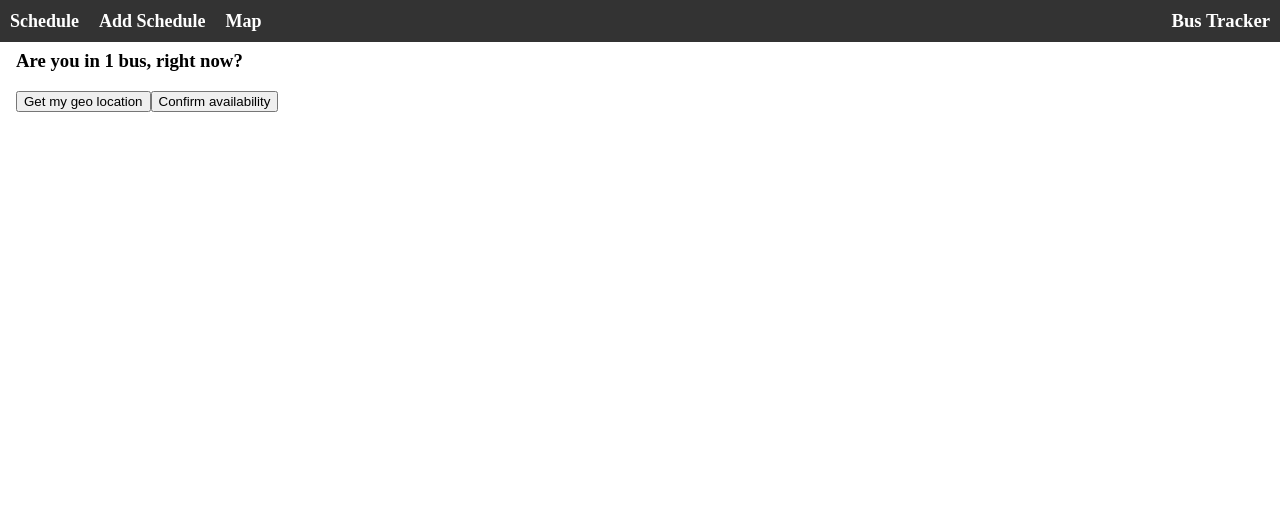
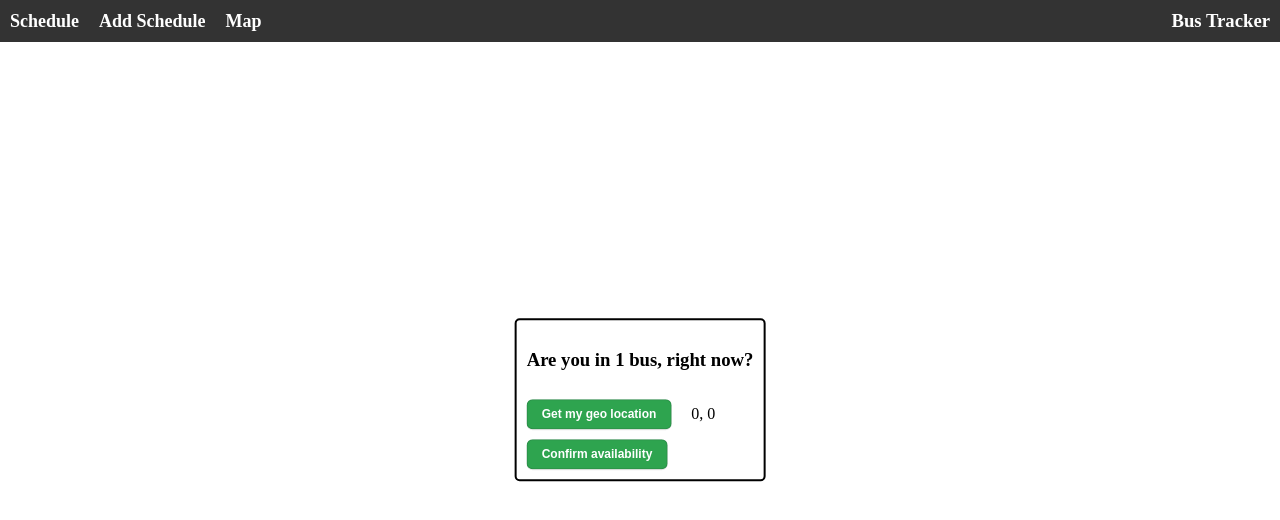
Before and after one commit to oshanAmarasuriya/Bus-Tracker-frontend, an Angular app: page /vote/1/1 in a window 1280 px wide. Shown: the top 520 px of the page. Built offline with nearby package versions, Linux system fonts and the light colour scheme.

Commit message:
Implemented adding new schedules

```diff
--- a/src/app/app.component.ts
+++ b/src/app/app.component.ts
@@ -1,11 +1,12 @@
 import { Component } from '@angular/core';
 import { RouterOutlet } from '@angular/router';
 import { NavbarComponent } from './navbar/navbar.component';
+import { FormsModule } from '@angular/forms';
 
 @Component({
   selector: 'app-root',
   standalone: true,
-  imports: [RouterOutlet,NavbarComponent],
+  imports: [RouterOutlet,NavbarComponent,FormsModule],
   templateUrl: './app.component.html',
   styleUrl: './app.component.css'
 })
--- a/src/app/app.routes.ts
+++ b/src/app/app.routes.ts
@@ -2,11 +2,13 @@ import { Routes } from '@angular/router';
 import { HomeComponent } from './home/home.component';
 import { VotingComponent } from './voting/voting.component';
 import { MapViewComponent } from './map-view/map-view.component';
+import { ScheduleAdderComponent } from './schedule-adder/schedule-adder.component';
 
 export const routes: Routes = [
     { path: '', redirectTo: '/home', pathMatch: 'full' },
     { path: 'home', component: HomeComponent},
     // { path: 'voting', component: VotingComponent},
     { path: 'vote/:scheduleId/:routeInfo', component: VotingComponent },
+    {path: 'add',component: ScheduleAdderComponent},
     { path: 'map', component: MapViewComponent}
 ];
--- a/src/app/home/home.component.css
+++ b/src/app/home/home.component.css
@@ -28,3 +28,32 @@ table {
   th {
     background-color: #d1d1d1;
   }
+
+  #btn-vote{
+  background-color: #2ea44f;
+  border: 1px solid rgba(27, 31, 35, .15);
+  border-radius: 6px;
+  box-shadow: rgba(27, 31, 35, .1) 0 1px 0;
+  box-sizing: border-box;
+  color: #fff;
+  cursor: pointer;
+  display: inline-block;
+  font-size: 12px;
+  font-weight: 600;
+  line-height: 20px;
+  padding: 4px 14px;
+  position: relative;
+  text-align: center;
+  text-decoration: none;
+  user-select: none;
+  -webkit-user-select: none;
+  vertical-align: middle;
+  white-space: nowrap;
+
+  }
+
+
+
+  #btn-vote:hover {
+  background-color: #2c974b;
+}
--- a/src/app/home/home.component.html
+++ b/src/app/home/home.component.html
@@ -8,7 +8,7 @@
       <thead>
         <tr>
           <th>Route Info</th>
-          <th>Scheduled departure-arrival</th>
+          <th>Scheduled departure/arrival</th>
           <th>Votes for availability</th>
           <th>Last known location</th>
           <th>Your vote</th>
@@ -17,11 +17,11 @@
       <tbody>
         <tr *ngFor="let schedule of scheduleData">
           <td>{{schedule.route.routeNumber}}- {{schedule.route.origin}}-{{schedule.route.destination}}</td>
-          <td>{{schedule.departureTime}}-{{schedule.arrivalTime}}</td>
+          <td>{{schedule.departureTime}}/{{schedule.arrivalTime}}</td>
           <td>{{schedule.votes}}</td>
-          <td>{{schedule.lastLocation}}</td>
+          <td>{{schedule.lastKnownLatitude}}-{{schedule.lastKnownLongitude}}</td>
 
-          <td><button (click)="onButtonClick(schedule.scheduleId,schedule.route.routeNumber+'- '+schedule.route.origin+'-'+schedule.route.destination)">I'm in</button></td>
+          <td><button id="btn-vote" (click)="onButtonClick(schedule.scheduleId,schedule.route.routeNumber+'- '+schedule.route.origin+'-'+schedule.route.destination)">I'm in</button></td>
 
         </tr>
       </tbody>
--- /dev/null
+++ b/src/app/schedule-adder/schedule-adder.component.css
@@ -0,0 +1,79 @@
+body{
+    margin-top: 50px;
+
+}
+
+.form-container {
+    display: flex;
+    justify-content: center;
+    align-items: center;
+    position: absolute;
+    top: 50%;
+    left: 50%;
+    transform: translate(-50%, -50%);
+  }
+
+  form {
+    background-color: #fff;
+    padding: 20px;
+    border-radius: 10px;
+    box-shadow: 0 0 8px rgba(0, 0, 0, 0.4);
+    width: 300px;
+  }
+
+  .form-group {
+    margin-bottom: 15px;
+  }
+
+  .form-group label {
+    display: block;
+    margin-bottom: 5px;
+    font-weight: bold;
+  }
+
+  .form-control {
+    width: 100%;
+    padding: 8px;
+    box-sizing: border-box;
+    border: 1px solid #ccc;
+    border-radius: 5px;
+  }
+
+  .form-buttons {
+    display: flex;
+    justify-content: space-between;
+  }
+
+  .btn {
+    padding: 10px 15px;
+    border: none;
+    border-radius: 5px;
+    cursor: pointer;
+  }
+
+  .btn-primary {
+    background-color: #007bff;
+    color: white;
+  }
+
+  .btn-secondary {
+    background-color: #6c757d;
+    color: white;
+  }
+
+  .top-right-button {
+    position: absolute;
+    top: 50px;
+    right: 10px;
+    padding: 8px 16px;
+    background-color: #007bff;
+    color: white;
+    border: none;
+    border-radius: 5px;
+    cursor: pointer;
+    font-size: 12px;
+  }
+
+  .top-right-button:hover {
+    background-color: #0056b3;
+  }
--- /dev/null
+++ b/src/app/schedule-adder/schedule-adder.component.html
@@ -0,0 +1,34 @@
+<body>
+    <h3>Add new schedule</h3>
+    <button class="top-right-button">Add New Route</button>
+    <div class="form-container">
+        <form>
+          <div class="form-group">
+            <label for="route">Select Route:</label>
+            <select id="route" name="route" class="form-control" [(ngModel)]="formData.routeId">
+                <option value="" disabled selected>Select a route</option>
+                <option *ngFor="let route of routeList" [value]="route.routeId">
+                  {{ route.routeNumber }} - {{ route.origin }} - {{ route.destination }}
+                </option>
+
+            </select>
+          </div>
+
+          <div class="form-group">
+            <label for="departure">Scheduled Departure:</label>
+            <input type="datetime-local" id="departure" name="departure" class="form-control" [(ngModel)]="formData.departureTime">
+          </div>
+
+          <div class="form-group">
+            <label for="arrival">Scheduled Arrival:</label>
+            <input type="datetime-local" id="arrival" name="arrival" class="form-control" [(ngModel)]="formData.arrivalTime">
+          </div>
+
+          <div class="form-buttons">
+            <button type="button" class="btn btn-primary" (click)="onProceed()">Proceed</button>
+            <button type="button" class="btn btn-secondary">Cancel</button>
+          </div>
+        </form>
+      </div>
+
+</body>
--- /dev/null
+++ b/src/app/schedule-adder/schedule-adder.component.ts
@@ -0,0 +1,61 @@
+import { Component } from '@angular/core';
+import { RequestHandlingService } from '../services/request-handling.service';
+import { Router } from '@angular/router';
+import { CommonModule } from '@angular/common';
+import { FormsModule } from '@angular/forms';
+
+@Component({
+  selector: 'app-schedule-adder',
+  standalone: true,
+  imports: [CommonModule,FormsModule],
+  templateUrl: './schedule-adder.component.html',
+  styleUrl: './schedule-adder.component.css'
+})
+export class ScheduleAdderComponent {
+
+  routeList: any[] = [];
+
+  constructor(private requestHandlingService: RequestHandlingService, private router: Router){
+  }
+
+  ngOnInit(): void {
+    //Calling backend API
+    this.requestHandlingService.fetchRoutes().subscribe((result) => {
+      this.routeList = result;
+      console.log(this.routeList);
+    },
+      (error) => {
+        console.error(error);
+
+      });
+
+  }
+
+  formData = {
+    routeId: null,
+    departureTime: null,
+    arrivalTime: null
+  };
+
+  onProceed() {
+    // Log form data in JSON format
+    if(this.formData.routeId!=null && this.formData.arrivalTime!=null && this.formData.departureTime!=null ){
+      this.requestHandlingService.sendSchedule((this.formData)).subscribe((result) => {
+        alert("Successfully added!");
+        this.clearForm();
+        this.router.navigate(['/home']);
+      },
+        (error) => {
+          alert("something went wrong!");
+        });
+
+    }
+  }
+
+  clearForm() {
+    this.formData.routeId = null;
+    this.formData.arrivalTime = null;
+    this.formData.departureTime = null;
+  }
+
+}
--- a/src/app/services/request-handling.service.ts
+++ b/src/app/services/request-handling.service.ts
@@ -26,5 +26,15 @@ export class RequestHandlingService {
     return this.http.patch(`${this.apiUrl}/v1/schedules/vote/${id}`, voteData, { withCredentials: true });
   }
 
+  fetchRoutes():  Observable<any[]> {
+    return this.http.get<any[]>(`${this.apiUrl}/v1/routes/all`)
+  }
+
+  sendSchedule(formData: any): Observable<any> {
+    const url = `${this.apiUrl}/v1/schedules/add`;
+    return this.http.post<any>(url, formData);
+  }
+
+
 
 }
--- a/src/app/voting/voting.component.css
+++ b/src/app/voting/voting.component.css
@@ -1,3 +1,80 @@
 body{
     margin-top:50px;
+
 }
+#container{
+    position: absolute;
+    top: 50%;
+    left: 50%;
+    transform: translate(-50%, -50%);
+    border: 2px solid black;
+    border-radius: 5px;
+    padding:10px;
+}
+
+#location-container{
+    display: flex;
+    align-items: center;
+}
+
+#coordinates{
+    margin-left: 20px;
+}
+
+#btn-location{
+    background-color: #2ea44f;
+    border: 1px solid rgba(27, 31, 35, .15);
+    border-radius: 6px;
+    box-shadow: rgba(27, 31, 35, .1) 0 1px 0;
+    box-sizing: border-box;
+    color: #fff;
+    cursor: pointer;
+    display: inline-block;
+    font-size: 12px;
+    font-weight: 600;
+    line-height: 20px;
+    padding: 4px 14px;
+    position: relative;
+    text-align: center;
+    text-decoration: none;
+    user-select: none;
+    -webkit-user-select: none;
+    vertical-align: middle;
+    white-space: nowrap;
+
+    }
+
+
+
+    #btn-location:hover {
+    background-color: #2c974b;
+  }
+
+  #btn-vote-confirm{
+    background-color: #2ea44f;
+    border: 1px solid rgba(27, 31, 35, .15);
+    border-radius: 6px;
+    box-shadow: rgba(27, 31, 35, .1) 0 1px 0;
+    box-sizing: border-box;
+    color: #fff;
+    cursor: pointer;
+    display: inline-block;
+    font-size: 12px;
+    font-weight: 600;
+    line-height: 20px;
+    padding: 4px 14px;
+    position: relative;
+    text-align: center;
+    text-decoration: none;
+    user-select: none;
+    -webkit-user-select: none;
+    vertical-align: middle;
+    white-space: nowrap;
+
+    }
+
+
+
+    #btn-vote-confirm:hover {
+    background-color: #2c974b;
+  }
--- a/src/app/voting/voting.component.html
+++ b/src/app/voting/voting.component.html
@@ -1,6 +1,10 @@
 <body>
+    <div id=container>
     <h3>Are you in {{routeInfo}} bus, right now?</h3>
-    <button (click)="onLocationButtonOnClick()">Get my geo location</button>
-    <button (click)="onButtonClick()">Confirm availability</button>
-
+    <div id="location-container">
+        <button id="btn-location" (click)="onLocationButtonOnClick()">Get my geo location</button>
+        <p id="coordinates">{{latitude}}, {{longitude}}</p>
+    </div>
+    <button id="btn-vote-confirm" (click)="onButtonClick()">Confirm availability</button>
+    </div>
 </body>
--- a/src/app/voting/voting.component.ts
+++ b/src/app/voting/voting.component.ts
@@ -39,8 +39,8 @@ export class VotingComponent {
 
     }).catch(error => {
       alert('Could not capture the location!');
-      this.latitude=5.0;
-      this.longitude=6.0;
+      this.latitude=0.0;
+      this.longitude=0.0;
     });;
 
   }
@@ -49,14 +49,17 @@ export class VotingComponent {
     this.requestHandlingService.addVote(this.scheduleId,this.latitude,this.longitude).subscribe((result) => {
       console.log(result);
       alert("Done!");
+      this.router.navigate(['/home']);
     },
       (error) => {
         if(error.status==403){
-          alert("You have already voted")
+          alert("You have already voted");
+          this.router.navigate(['/home']);
         }
 
-      });
-      this.router.navigate(['/home']);
+      }
+    );
+
 
   }
 
```
Also changed, not shown: 1 other file (tests, documents, lock files or other folders).
